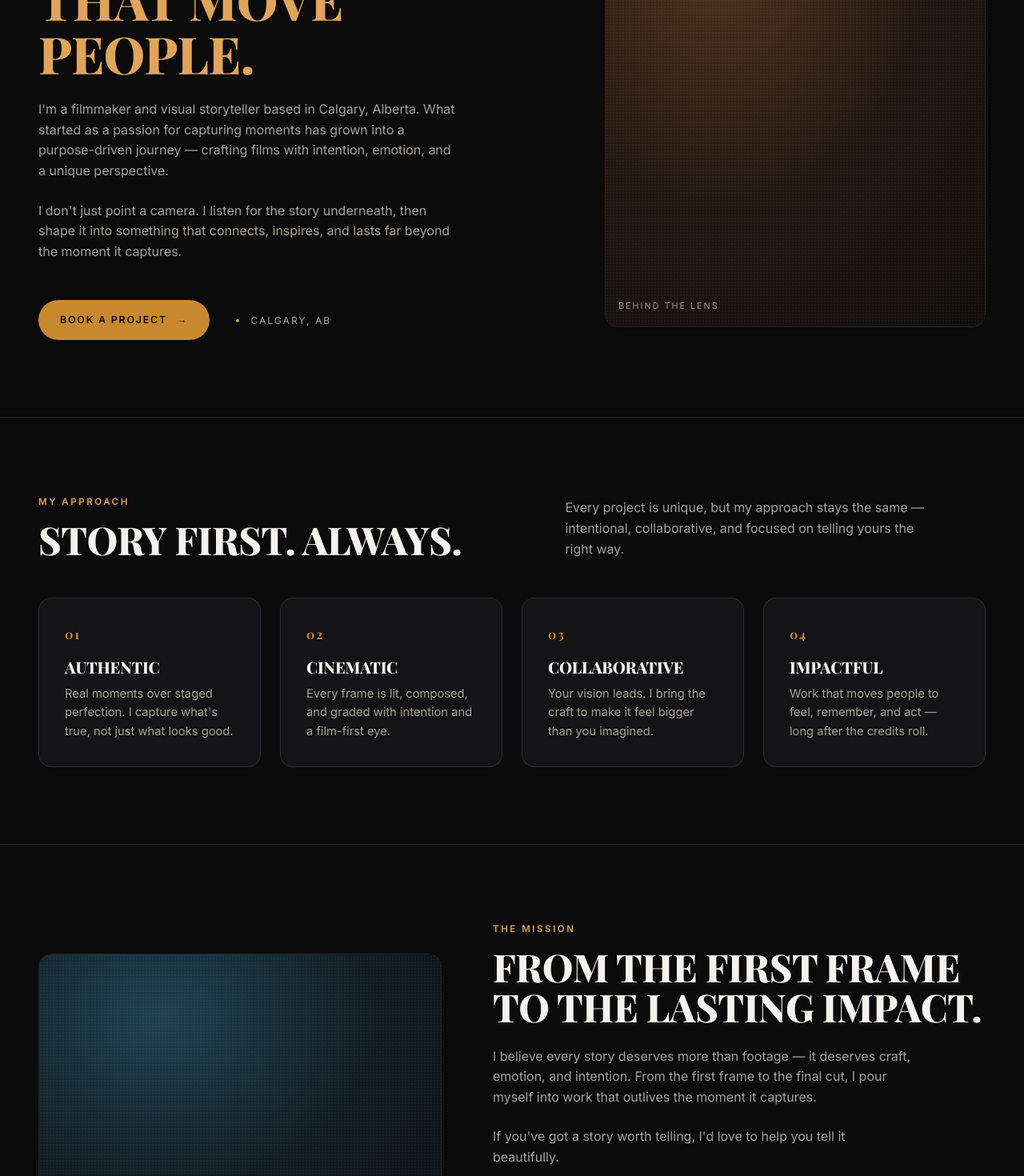
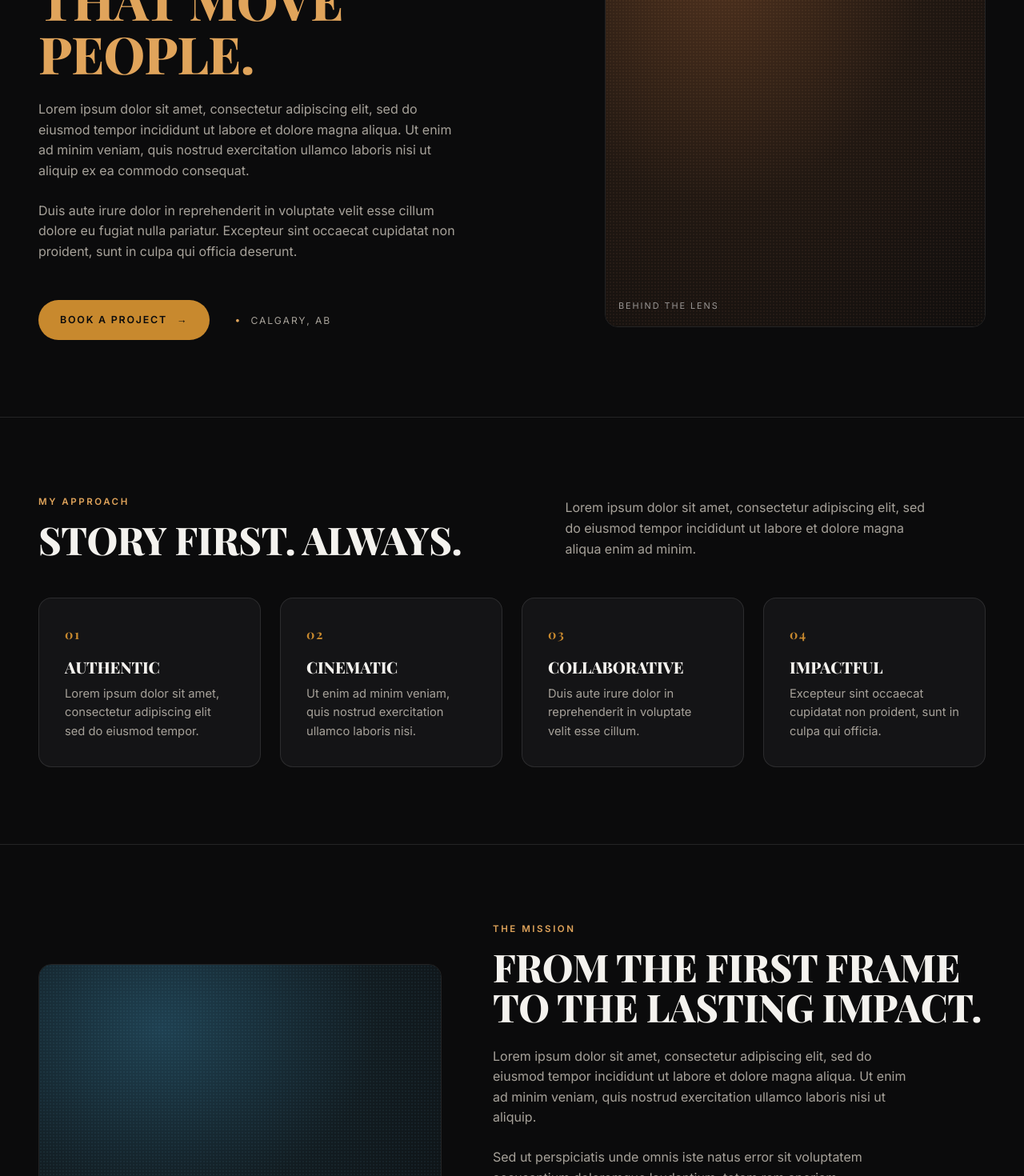
Before and after one commit to GDGuzman11/olumide-films, a Next.js app: page /about in a window 1280 px wide. Shown: the part 420-1890 px from the top of the page at 80% size. Built offline with nearby package versions, Linux system fonts and the light colour scheme.

Commit message:
Update: data/about.js;  1 file changed, 10 insertions(+), 10 deletions(-)

```diff
--- a/data/about.js
+++ b/data/about.js
@@ -1,11 +1,11 @@
-// About page content (placeholder copy).
+// About page content (placeholder copy — lorem ipsum for layout review).
 
 export const intro = {
   eyebrow: "About Me",
   headline: ["I'm Olumide.", "I Tell Stories That Move People."],
   bio: [
-    "I'm a filmmaker and visual storyteller based in Calgary, Alberta. What started as a passion for capturing moments has grown into a purpose-driven journey — crafting films with intention, emotion, and a unique perspective.",
-    "I don't just point a camera. I listen for the story underneath, then shape it into something that connects, inspires, and lasts far beyond the moment it captures.",
+    "Lorem ipsum dolor sit amet, consectetur adipiscing elit, sed do eiusmod tempor incididunt ut labore et dolore magna aliqua. Ut enim ad minim veniam, quis nostrud exercitation ullamco laboris nisi ut aliquip ex ea commodo consequat.",
+    "Duis aute irure dolor in reprehenderit in voluptate velit esse cillum dolore eu fugiat nulla pariatur. Excepteur sint occaecat cupidatat non proident, sunt in culpa qui officia deserunt.",
   ],
   portraitHue: 24,
 };
@@ -14,23 +14,23 @@
   eyebrow: "My Approach",
   title: "Story First. Always.",
   intro:
-    "Every project is unique, but my approach stays the same — intentional, collaborative, and focused on telling yours the right way.",
+    "Lorem ipsum dolor sit amet, consectetur adipiscing elit, sed do eiusmod tempor incididunt ut labore et dolore magna aliqua enim ad minim.",
   values: [
     {
       title: "Authentic",
-      copy: "Real moments over staged perfection. I capture what's true, not just what looks good.",
+      copy: "Lorem ipsum dolor sit amet, consectetur adipiscing elit sed do eiusmod tempor.",
     },
     {
       title: "Cinematic",
-      copy: "Every frame is lit, composed, and graded with intention and a film-first eye.",
+      copy: "Ut enim ad minim veniam, quis nostrud exercitation ullamco laboris nisi.",
     },
     {
       title: "Collaborative",
-      copy: "Your vision leads. I bring the craft to make it feel bigger than you imagined.",
+      copy: "Duis aute irure dolor in reprehenderit in voluptate velit esse cillum.",
     },
     {
       title: "Impactful",
-      copy: "Work that moves people to feel, remember, and act — long after the credits roll.",
+      copy: "Excepteur sint occaecat cupidatat non proident, sunt in culpa qui officia.",
     },
   ],
 };
@@ -39,8 +39,8 @@
   eyebrow: "The Mission",
   title: "From the First Frame to the Lasting Impact.",
   copy: [
-    "I believe every story deserves more than footage — it deserves craft, emotion, and intention. From the first frame to the final cut, I pour myself into work that outlives the moment it captures.",
-    "If you've got a story worth telling, I'd love to help you tell it beautifully.",
+    "Lorem ipsum dolor sit amet, consectetur adipiscing elit, sed do eiusmod tempor incididunt ut labore et dolore magna aliqua. Ut enim ad minim veniam, quis nostrud exercitation ullamco laboris nisi ut aliquip.",
+    "Sed ut perspiciatis unde omnis iste natus error sit voluptatem accusantium doloremque laudantium, totam rem aperiam.",
   ],
   signature: "Olumide",
   gearHue: 200,
```
